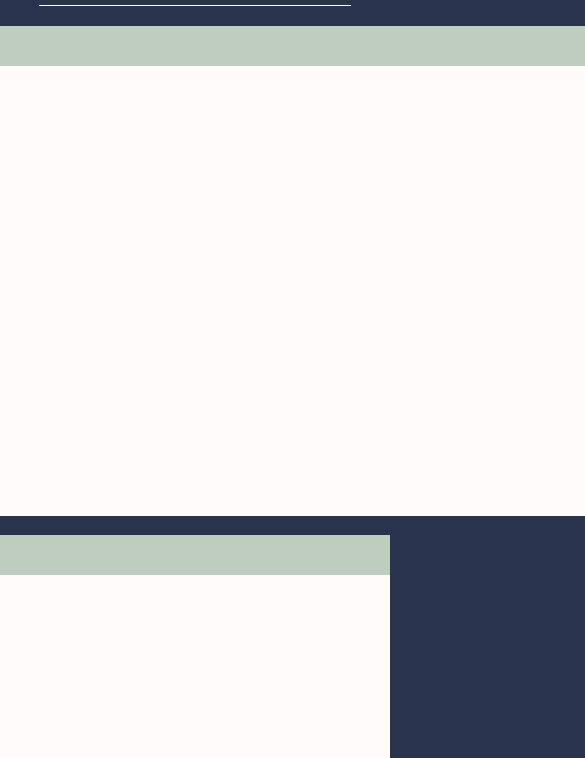
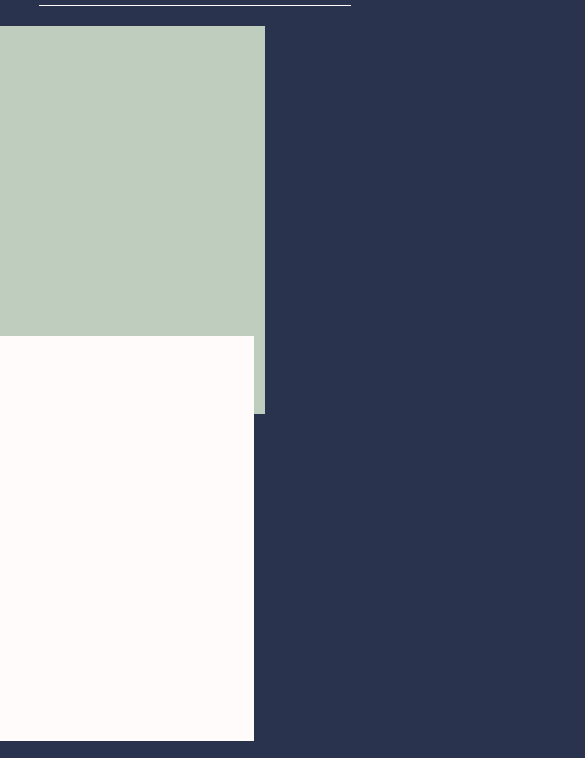
Before and after one commit to garrettleung/Garrettleung.me, a plain HTML site: page index.html in a window 390 px wide. Shown: the part 1423-2181 px from the top of the page, 585 px wide, since content can reach past the window. Drawn offline with nearby package versions, Linux system fonts and the light colour scheme; files that its build step writes are made by us from their sources; files whose address does not match are found by name.

Commit message:
fixed margins to be phone compatible

```diff
--- a/css/main.css
+++ b/css/main.css
@@ -123,11 +123,11 @@ body {
   }
 
   .projectBox {
-    height: 450px;
-    width: 1250px;
+    height: 48%;
+    width: 65%;
     z-index: 2;
     background-color: #FFFBFB;
-    margin-top: -390px;
+    margin-top: -20%;
   }
 
   .projectBox-right {
@@ -136,8 +136,8 @@ body {
 
   .box{
     background-color: #BFCDBF;
-    height: 430px;
-    width: 1300px;
+    height: 46%;
+    width: 68%;
     margin-top: 5%;
     z-index: 1;
   }
```
